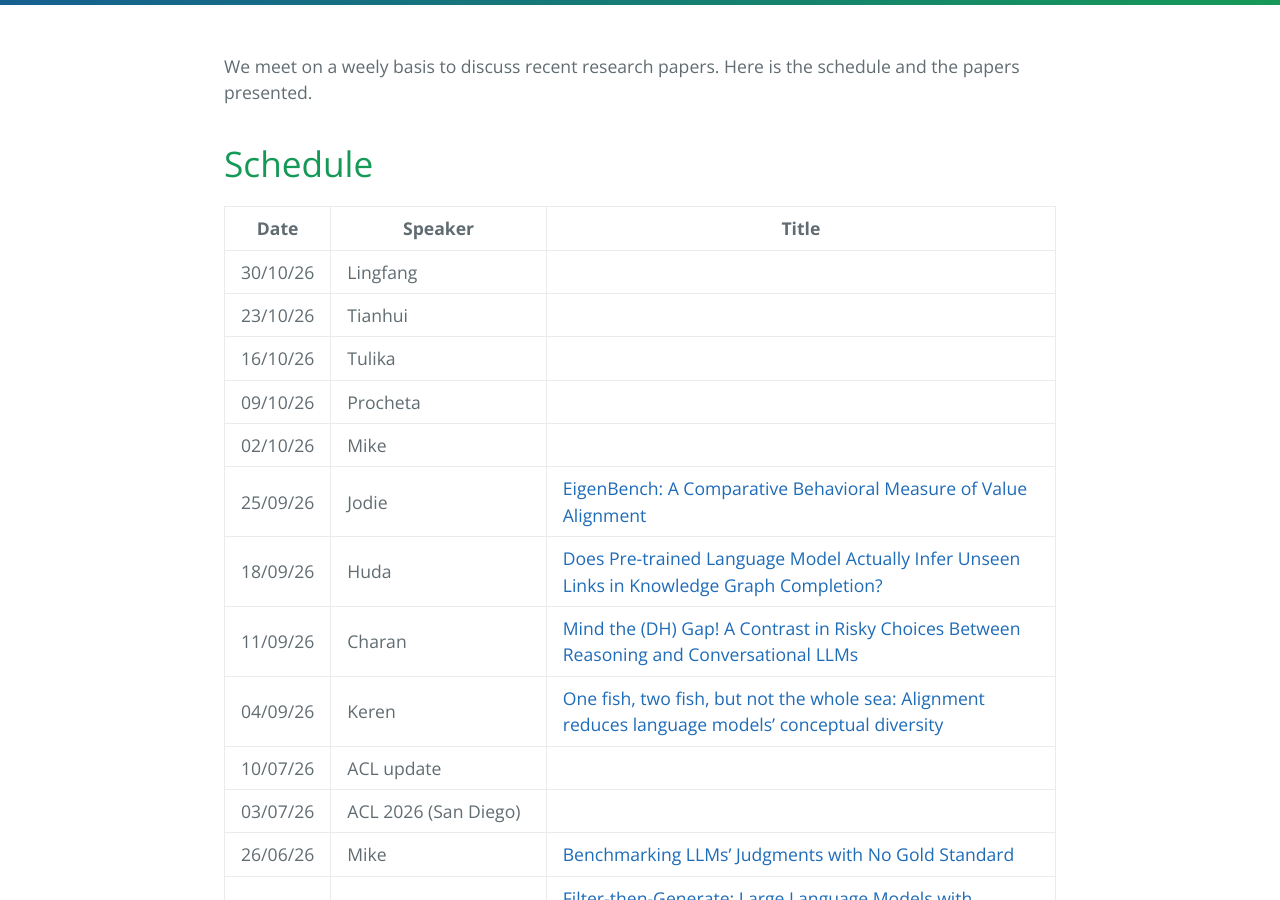
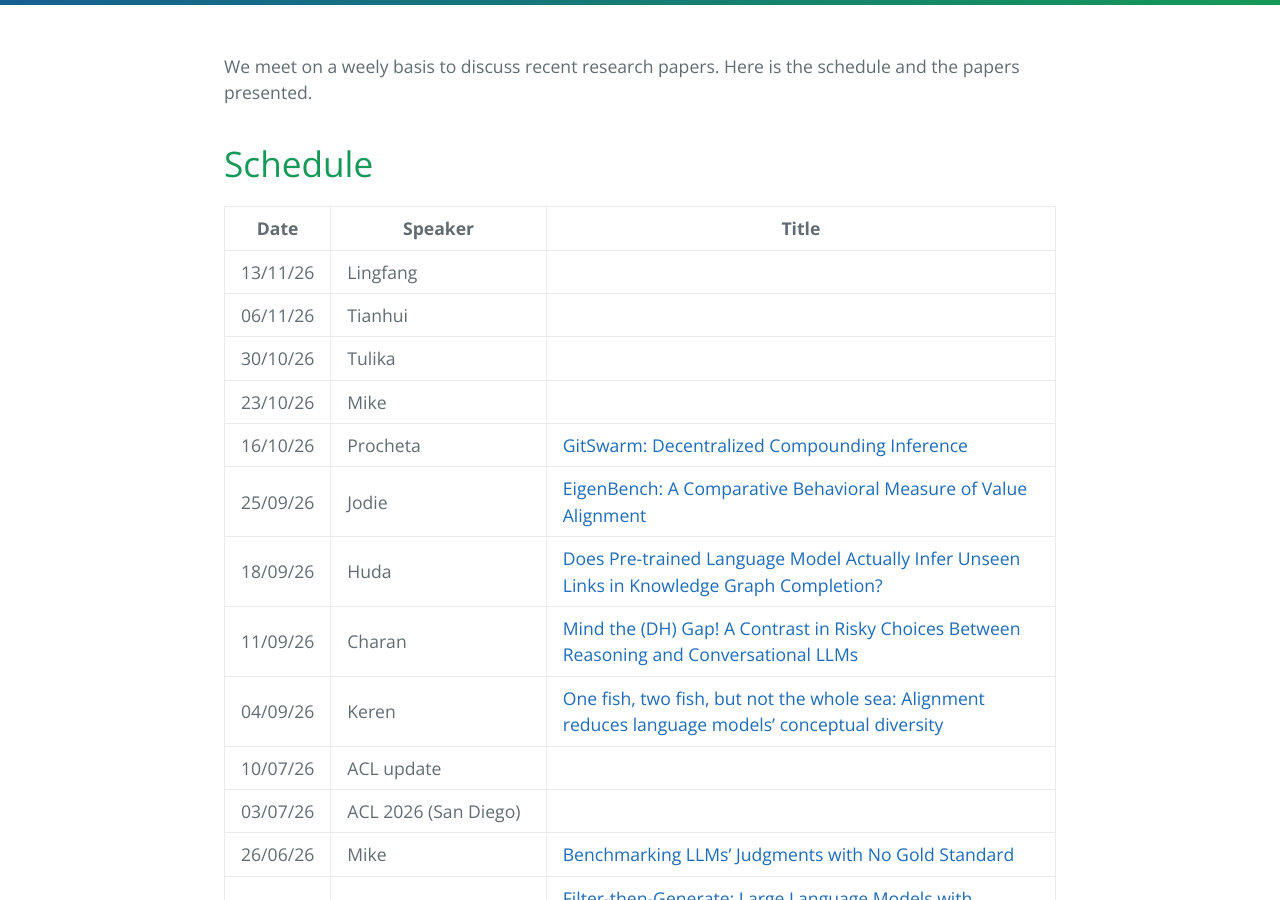
Before and after one commit to LivNLP/livnlp.github.io, a Jekyll site: the page built from reading.md, in a window 1280 px wide and 900 px high, scrolled down 368 px. Built offline with Jekyll 4.4.1, drawn with Linux system fonts in a browser that asks for light colours.

Commit message:
Update speaker schedule and add presentation links

```diff
--- a/reading.md
+++ b/reading.md
@@ -13,11 +13,11 @@ We meet on a weely basis to discuss recent research papers. Here is the schedule
 
 | Date | Speaker | Title
 | ----- | ------- | -----
-| 30/10/26 | Lingfang|
-| 23/10/26 | Tianhui|
-| 16/10/26 | Tulika|
-| 09/10/26 | Procheta|
-| 02/10/26 | Mike|
+| 13/11/26 | Lingfang|
+| 06/11/26 | Tianhui|
+| 30/10/26 | Tulika|
+| 23/10/26 | Mike|
+| 16/10/26 | Procheta| [GitSwarm: Decentralized Compounding Inference](https://arxiv.org/abs/2610.04862v1)
 | 25/09/26 | Jodie| [EigenBench: A Comparative Behavioral Measure of Value Alignment](https://arxiv.org/abs/2509.01938)
 | 18/09/26 | Huda | [Does Pre-trained Language Model Actually Infer Unseen Links in Knowledge Graph Completion?](https://aclanthology.org/2024.naacl-long.447/)
 | 11/09/26 | Charan| [Mind the (DH) Gap! A Contrast in Risky Choices Between Reasoning and Conversational LLMs](https://aclanthology.org/2026.acl-long.479/)
```
